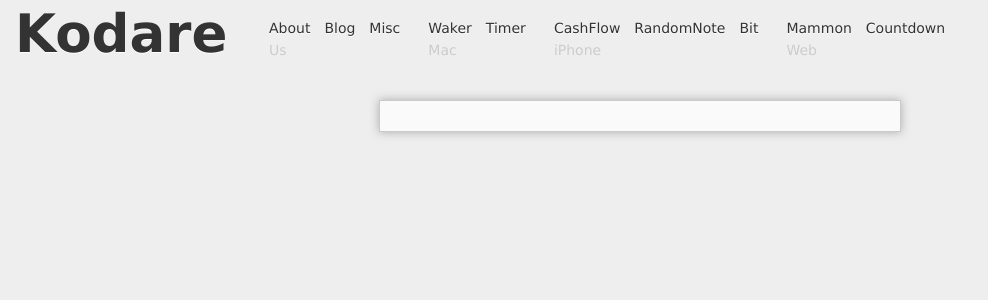
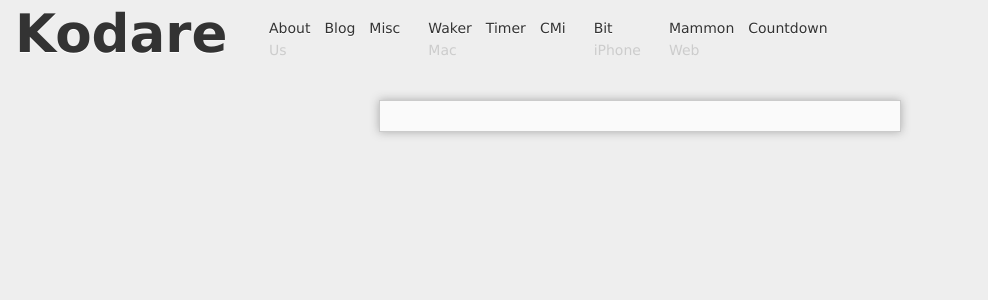
Before and after one commit to boxed/kodare, a Django app: template templates/flatpages/default.html in a window 1280 px wide. Shown: the top 300 px of the page, without its empty margins (0-988 px from the left). Run offline with Django 3.2, Linux system fonts and the light colour scheme; the template is opened without the code that fills it, so the values that code supplies are empty; some libraries are stand-ins or nearby versions.

Commit message:
updated menu

```diff
--- a/templates/flatpages/default.html
+++ b/templates/flatpages/default.html
@@ -45,14 +45,13 @@
 				<ul>
 					<li {% ifequal flatpage.url "/waker/" %}id="current"{% endifequal %}><a href="/waker/">Waker</a></li>
 					<li {% ifequal flatpage.url "/timer/" %}id="current"{% endifequal %}><a href="/timer/">Timer</a></li>
+					<li {% ifequal flatpage.url "/cmi/" %}id="current"{% endifequal %}><a href="/cmi/">CMi</a></li>
 				</ul>
 				<ul><li>Mac</li></ul>
 			</li>
 
 			<li>
 				<ul>
-					<li {% ifequal flatpage.url "/cashflow/" %}id="current"{% endifequal %}><a href="/cashflow/">CashFlow</a></li>
-					<li {% ifequal flatpage.url "/randomnote/" %}id="current"{% endifequal %}><a href="/randomnote/">RandomNote</a></li>
 					<li {% ifequal flatpage.url "/bit/" %}id="current"{% endifequal %}><a href="/bit/">Bit</a></li>
 				</ul>
 				<ul><li>iPhone</li></ul>
```
